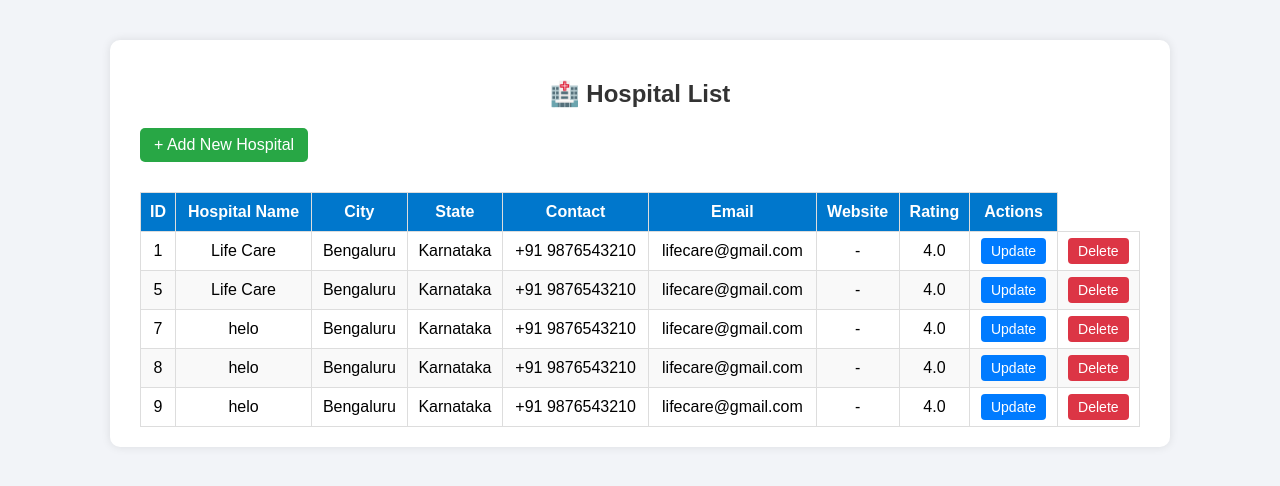
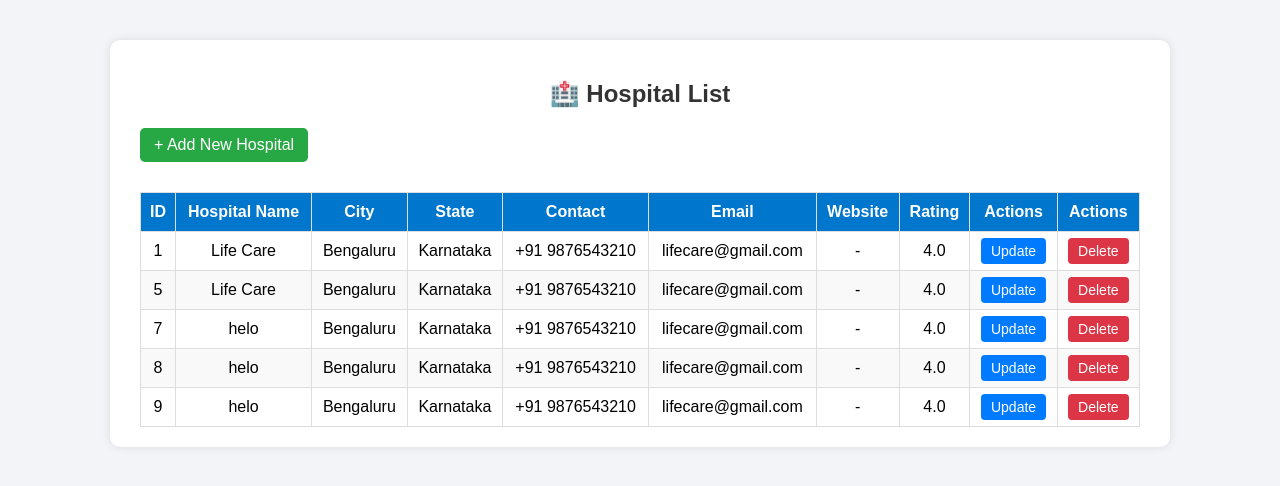
Before and after one commit to Hospital-Management-System-HMS-1/HMS--1, a Django app: page /hospital_list/ in a window 1280 px wide. Shown: the top 486 px of the page. Run offline with Django 5.2, Linux system fonts and the light colour scheme; data comes from the database, SQL or seed files in the repository.

Commit message:
Update hospital_list.html

```diff
--- a/HMS Project/Hospital/templates/hospital_list.html
+++ b/HMS Project/Hospital/templates/hospital_list.html
@@ -133,7 +133,7 @@
                     <th>Website</th>
                     <th>Rating</th>
                     <th>Actions</th>
-
+                    <th>Actions</th>
                 </tr>
             </thead>
             <tbody>
```
